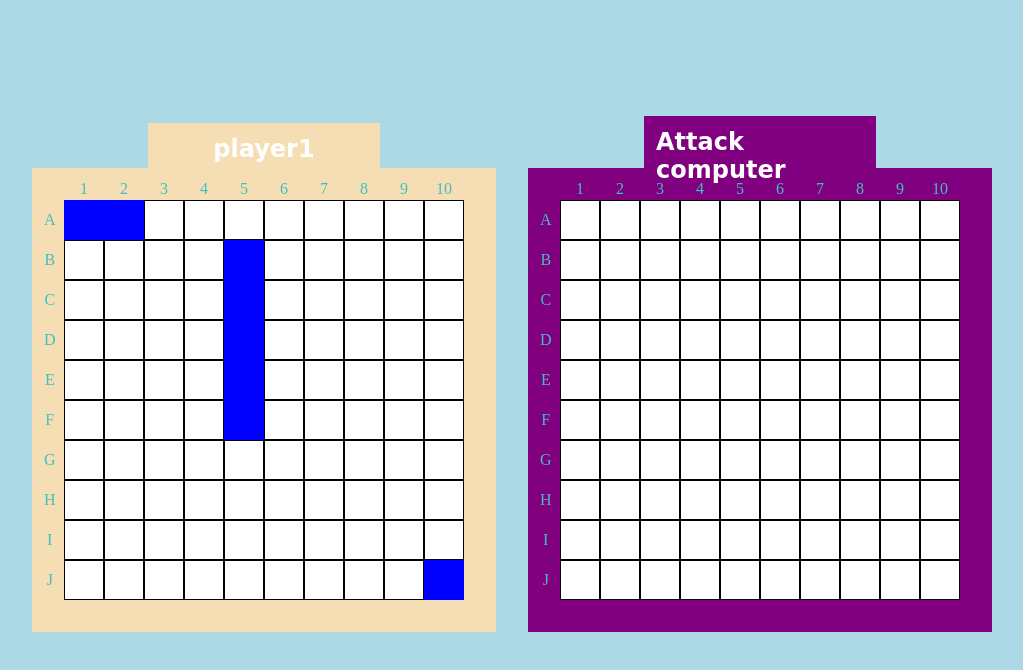
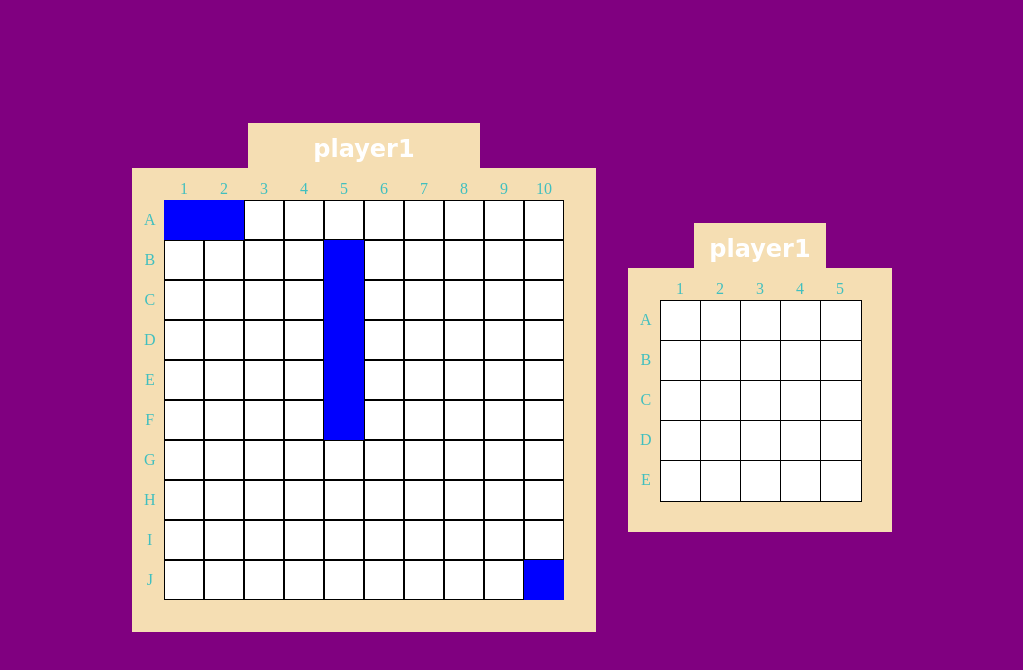
Before and after one commit to AbdullahHatim/Project-Battleship-TOP, a website built with webpack: page src/template.html in a window 1280 px wide. Shown: the whole page, without its empty margins (128-1151 px from the left). Built offline with nearby package versions, Linux system fonts and the light colour scheme.

Commit message:
test: checkpoint 1

```diff
--- a/src/ui/GameController.js
+++ b/src/ui/GameController.js
@@ -13,7 +13,7 @@ export const stageContent = document.createElement('div')
 stageContent.id = 'stage-content'
 content.append(stageContent)
 
-export const prependLettersNumbers = (elem) => {
+export const prependLettersNumbers = (elem, nums = 10, chars = 10) => {
   const letters = document.createElement('div')
   letters.className = 'letters'
   const numbers = document.createElement('div')
@@ -22,11 +22,11 @@ export const prependLettersNumbers = (elem) => {
   let lettersHTML = ''
   let numbersHTML = ''
 
-  for (let i = 0; i < 10; i++) {
+  for (let i = 0; i < chars; i++) {
     const char = String.fromCharCode(65 + i)
     lettersHTML += `<p>${char}</p>`
   }
-  for (let k = 1; k <= 10; k++) {
+  for (let k = 1; k <= nums; k++) {
     numbersHTML += `<p>${k}</p>`
   }
   // ? messed up the order, easiest fix is to just swap the two
@@ -70,7 +70,7 @@ function gameController () {
     await stage.done()
   }
   async function gameFlow () {
-    // await setStage(PreparationStage())
+    await setStage(PreparationStage())
     await setStage(MainStage())
     await setStage(InfoStage())
   }
--- a/src/ui/Stages/PreparationStage.js
+++ b/src/ui/Stages/PreparationStage.js
@@ -2,6 +2,7 @@ import { switchPlayer, currentPlayer, otherPlayer, winner, prependLettersNumbers
 import { getBoardDiv } from '../components/board'
 import * as Anim from '@/ui/components/animations'
 import { Stage } from '../components/Stage'
+import { Ship } from '@/classes/Ship'
 
 export function PreparationStage () {
   const stage = document.createElement('div')
@@ -9,15 +10,58 @@ export function PreparationStage () {
   stage.className = 'stage'
   const html = /* js */`
   <div class="boards">
-    <div class="board-container" data-name="${currentPlayer.name}">
+    <div class="board-container player" data-name="${currentPlayer.name}">
     </div>
-    <div class="board-container attacks" data-name="Attack ${otherPlayer.name}">
+    <div class="board-container ships" data-name="${currentPlayer.name}">
     </div>
   </div>`
 
   stage.innerHTML = html
+  const boardContainers = stage.querySelectorAll('.board-container')
+  function getShipsDiv () {
+    const div = document.createElement('div')
+    div.className = 'board ships'
 
-  async function update () {}
+    let html = ''
+    for (let i = 0; i < 5; i++) {
+      const char = String.fromCharCode(65 + i)
+      for (let k = 1; k <= 5; k++) {
+        html += `<div class="board-cell" data-coord="${char}${k}" data-value="null"></div>`
+      }
+    }
+    div.innerHTML = html
+
+    const ships = div.querySelectorAll('[data-coord^="E"]')
+    div.addEventListener('click', (e) => {
+      console.log(e.target)
+    })
+    const ship1 = document.createElement('div')
+    ship1.addEventListener('click', (e) => {
+      console.log(e.target)
+    })
+    // ships[0].addEventListener('click', (e) => {
+    //   console.log(e.target)
+    // })
+    ship1.className = 'draggable-ship'
+    ship1.dataset.length = 5
+    ships[0].append(ship1)
+    return [div]
+  }
+
+  // const ships = new Map()
+  function updateBoards () {
+    for (const container of boardContainers) {
+      container.innerHTML = ''
+    }
+    prependLettersNumbers(boardContainers[0])
+    prependLettersNumbers(boardContainers[1], 5, 5)
+    boardContainers[0].append(getBoardDiv(currentPlayer.gameboard.board))
+    boardContainers[1].append(...getShipsDiv())
+  }
+
+  async function update () {
+    updateBoards()
+  }
   async function ready () {}
   async function done () {}
   const doneButton = document.createElement('button')
@@ -29,5 +73,8 @@ export function PreparationStage () {
       doneButton.onclick = resolve
     })
   }
+
+  update()
+
   return Object.assign(new Stage(), { name: 'info', stage, update, ready, done, isDone, finishUp, doneButton })
 }
--- a/src/ui/game.css
+++ b/src/ui/game.css
@@ -17,6 +17,8 @@
   --hit-color: red;
   --miss-color: lightgrey;
   --ship-color: blue;
+  --transition-time: 500ms;
+  --board-cell-border: 1px;
 }
 [data-stage] {
   width: 100%;
@@ -32,7 +34,9 @@
     p {
       margin: 0;
     }
+    /* transition: var(--transition-time) background-color; */
   }
+
   .letters {
     padding: 0 var(--board-container-padding);
     top: 1.5ch;
@@ -159,6 +163,107 @@
   }
 }
 
-[data-stage='1'] {
+[data-stage='preparation'] {
   background-color: purple;
+  .boards {
+    position: relative;
+    z-index: 1;
+    height: 100%;
+    width: 100%;
+    display: flex;
+    flex-wrap: wrap;
+    flex-direction: row;
+    gap: 2rem;
+    justify-content: center;
+    align-items: center;
+  }
+
+  .board-container {
+    background-color: var(--board-color);
+    padding: var(--board-container-padding);
+    position: relative;
+
+    &[data-name] {
+      &::before {
+        content: attr(data-name);
+        position: absolute;
+        width: 50%;
+        background-color: inherit;
+        top: calc(var(--board-container-padding) / 1.5 * -1);
+        left: 50%;
+        transform: translate(-50%, -25%);
+        display: grid;
+        place-content: center;
+        padding: 0.5em;
+        font-family: cursive;
+        color: white;
+        box-sizing: border-box;
+        font-size: 1.5em;
+        font-weight: bold;
+      }
+    }
+  }
+
+  .player {
+    .board {
+      height: calc(var(--cell-width) * 10);
+    }
+  }
+  .ships {
+    .board {
+      display: grid;
+      grid-template-columns: repeat(5, 1fr);
+      .board-cell {
+        height: var(--cell-width);
+      }
+    }
+  }
+  .board {
+    position: relative;
+    z-index: 0;
+    background-color: white;
+    aspect-ratio: 1/1;
+    display: grid;
+    grid-template-columns: repeat(10, 1fr);
+
+    &.ships {
+      background-color: transparent;
+      .board-cell {
+        border: none;
+        &::before {
+          position: absolute;
+          z-index: -1;
+          border: 1.5px black solid;
+          content: '';
+          display: block;
+          width: var(--cell-width);
+          height: var(--cell-width);
+          background-color: white;
+        }
+      }
+    }
+
+    .board-cell {
+      aspect-ratio: 1/1;
+      border: 1px black solid;
+
+      &[data-value='ship'] {
+        background-color: var(--ship-color);
+        border: none;
+      }
+
+      .draggable-ship {
+        /* position: relative; */
+        /* z-index: 0; */
+        color: black;
+        width: 100%;
+        height: calc(((100% + 1px) * attr(data-length type(<number>))));
+        transform: translateY(calc(-100% + var(--cell-width) + calc(attr(data-length px) / 2 + 1px)));
+        background-color: var(--ship-color);
+        &:hover {
+          background-color: red;
+        }
+      }
+    }
+  }
 }
```
